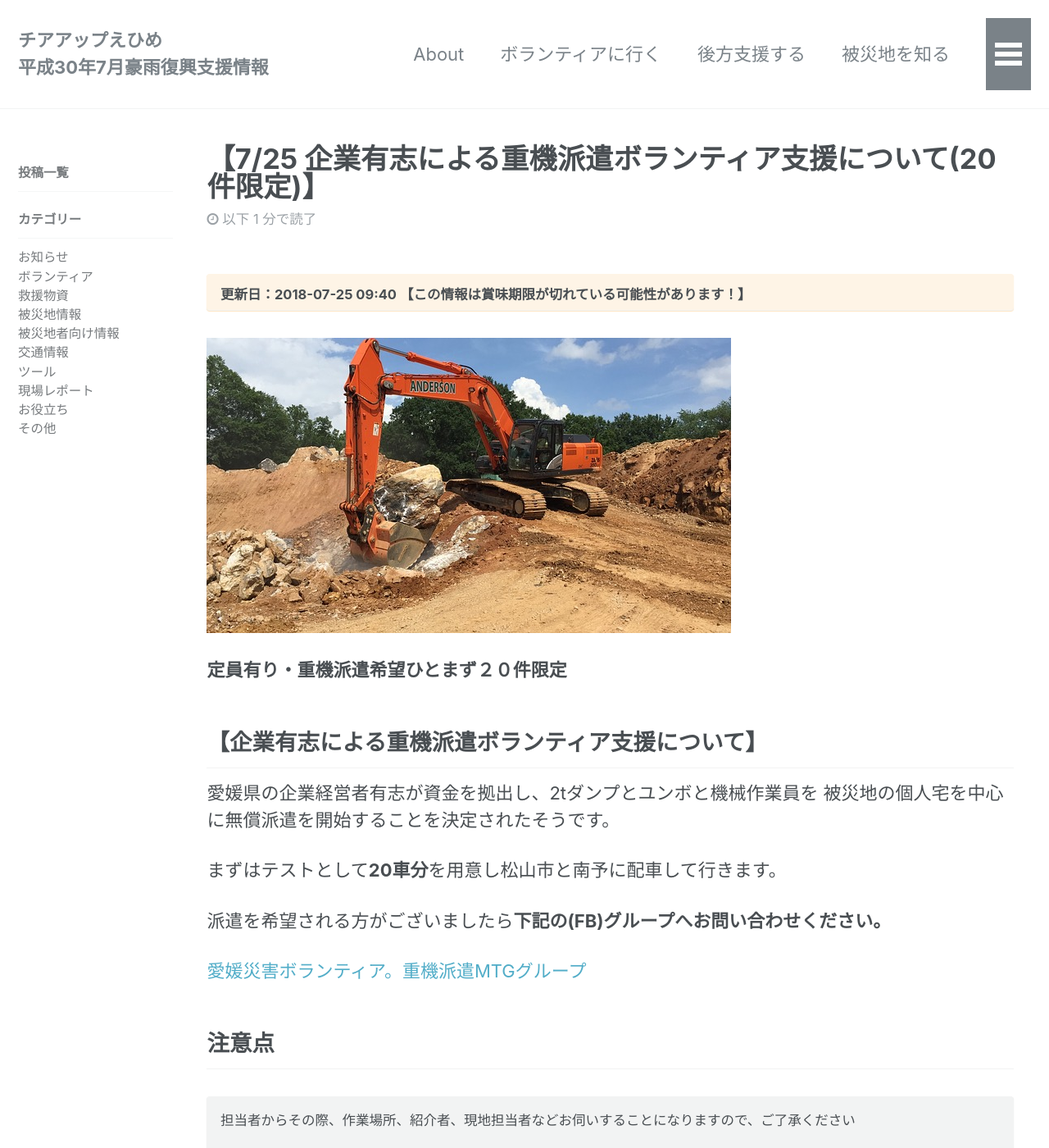
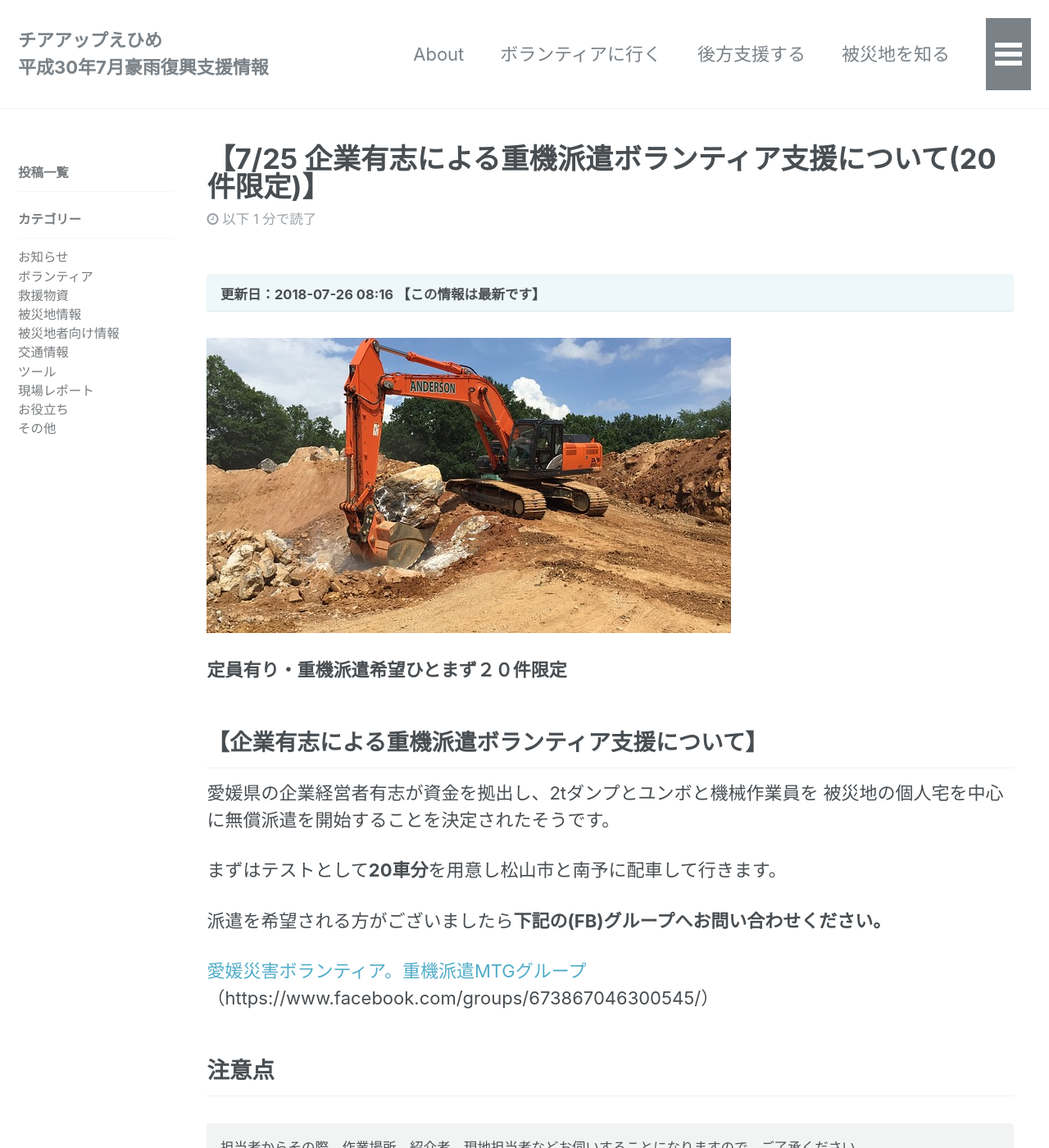
Before and after one commit to cheerup-ehime/cheerup-ehime.github.io, a Jekyll site: the page built from _posts/2018-07-25-volunteer-support-heavy-machine-0725.md, in a window 1280 px wide and 1400 px high. Shown: the whole window at 82% size. Built offline with Jekyll 4.4.1, drawn with Linux system fonts in a browser that asks for light colours; comment, search, counter and statistics services are not loaded; some of the changed text lies outside the part shown.

Commit message:
URLが表示されるように修正

```diff
--- a/_posts/2018-07-25-volunteer-support-heavy-machine-0725.md
+++ b/_posts/2018-07-25-volunteer-support-heavy-machine-0725.md
@@ -7,7 +7,7 @@ tag:
     - 重機派遣支援
     - 志脈
 date: 2018-07-25 09:40:31 +0900
-last_modified_at: 2018-07-25 09:40:31 +0900
+last_modified_at: 2018-07-26 08:16:50 +0900
 sidemenu:
     nav: posts-menu
 ---
@@ -25,6 +25,7 @@ sidemenu:
 派遣を希望される方がございましたら**下記の(FB)グループへお問い合わせください。**
 
 [愛媛災害ボランティア。重機派遣MTGグループ](https://www.facebook.com/groups/673867046300545/)
+（https://www.facebook.com/groups/673867046300545/）
 
 ## 注意点
 
```
